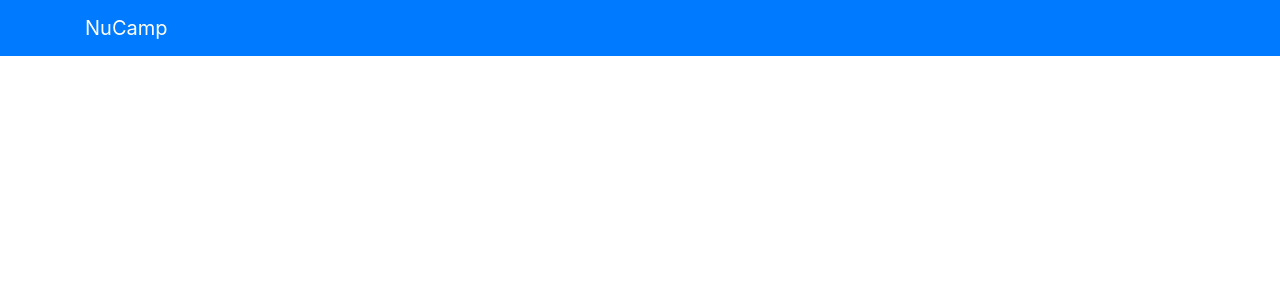
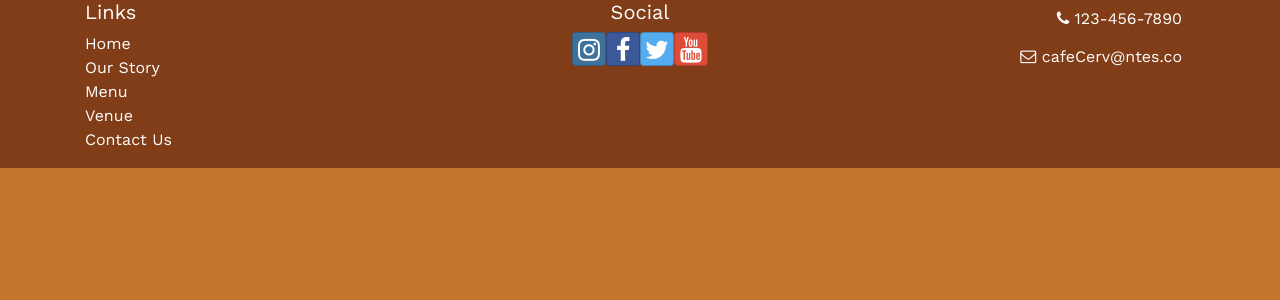
Before and after one commit to wacwestley/Cafe_Cervantes_React, a React (Create React App) app: page / in a window 1280 px wide. Shown: the top 300 px of the page. Built offline with nearby package versions, Linux system fonts and the light colour scheme.

Commit message:
nothing working footer seems done working on header

```diff
--- a/package.json
+++ b/package.json
@@ -3,13 +3,18 @@
   "version": "0.1.0",
   "private": true,
   "dependencies": {
+    "@fontsource/courgette": "^4.2.1",
+    "@fontsource/work-sans": "^4.2.1",
     "@testing-library/jest-dom": "^5.11.4",
     "@testing-library/react": "^11.1.0",
     "@testing-library/user-event": "^12.1.10",
     "bootstrap": "4.5.2",
+    "bootstrap-social": "5.1.1",
+    "font-awesome": "4.7.0",
     "react": "^17.0.1",
     "react-dom": "^17.0.1",
     "react-popper": "1.3.6",
+    "react-router-dom": "5.2.0",
     "react-scripts": "4.0.2",
     "reactstrap": "8.5.1",
     "web-vitals": "^1.0.1"
--- a/src/App.css
+++ b/src/App.css
@@ -1,38 +1,84 @@
-.App {
-  text-align: center;
-}
+/*global*/
+body {
+  background-color: #C5742C;
+  color: white;
+  font-family: "Work Sans", sans-serif; }
 
-.App-logo {
-  height: 40vmin;
-  pointer-events: none;
-}
+h1 {
+  font-size: 4rem; }
 
-@media (prefers-reduced-motion: no-preference) {
-  .App-logo {
-    animation: App-logo-spin infinite 20s linear;
-  }
-}
+h1, h2, h3 {
+  font-family: "Courgette", cursive; }
 
-.App-header {
-  background-color: #282c34;
-  min-height: 100vh;
-  display: flex;
-  flex-direction: column;
-  align-items: center;
-  justify-content: center;
-  font-size: calc(10px + 2vmin);
+.jumbotron {
+  margin: 0;
+  padding: 10px;
+  background-color: #7E8D9C; }
+
+#modalHeader {
+  background-color: #4D6E7F; }
+
+.navbar {
+  background-color: #4D6E7F; }
+
+a, a:hover {
+  color: inherit;
+  text-decoration: none; }
+
+a, a:link {
   color: white;
-}
+  text-decoration: none; }
 
-.App-link {
-  color: #61dafb;
-}
+a:hover {
+  color: #7E8D9C; }
 
-@keyframes App-logo-spin {
-  from {
-    transform: rotate(0deg);
-  }
-  to {
-    transform: rotate(360deg);
-  }
-}
+.breadcrumb-item + .breadcrumb-item::before, .breadcrumb-item.active {
+  color: #D5C9BB; }
+
+.breadcrumb {
+  background-color: #813D18; }
+
+.navbar-toggler-icon {
+  color: white; }
+
+.btn-primary {
+  background-color: #7E8D9C;
+  border-color: #7E8D9C; }
+
+.site-footer {
+  background-color: #813D18; }
+
+/*homePage*/
+#cafeCarousel {
+  position: relative; }
+
+.carousel-caption {
+  background-color: rgba(0, 0, 0, 0.5); }
+
+/*ourStory*/
+/*menu*/
+.bg-dark {
+  background-color: #813D18 !important; }
+
+.bg-light {
+  background-color: #D5C9BB !important;
+  color: #212529; }
+
+/*venue*/
+/*contactUs*/
+.btn-light {
+  background-color: #D5C9BB;
+  border-color: #D5C9BB; }
+
+.map-responsive {
+  overflow: hidden;
+  position: relative;
+  height: 250px;
+  border-radius: .25rem; }
+
+.map-responsive iframe {
+  left: 0;
+  top: 0;
+  height: 100%;
+  width: 100%;
+  position: absolute; }
--- a/src/App.js
+++ b/src/App.js
@@ -1,17 +1,21 @@
 import React, { Component } from 'react';
-import { Navbar, NavbarBrand } from 'reactstrap';
+import { BrowserRouter } from 'react-router-dom';
+import Main from './components/MainComponent';
 import './App.css';
 
 class App extends Component {
     render() {
         return (
+          <BrowserRouter>
             <div className="App">
-                <Navbar dark color="primary">
+                {/* <Navbar dark color="primary">
                 <div className="container">
-                    <NavbarBrand href="/">NuCamp</NavbarBrand>
+                    <NavbarBrand href="/">Cafe Cervantes</NavbarBrand>
                 </div>
-                </Navbar>
+                </Navbar> */}
+                <Main />
             </div>
+          </BrowserRouter>
         );
     }
 }
--- /dev/null
+++ b/src/components/FooterComponent.js
@@ -0,0 +1,36 @@
+import React from 'react';
+import { Link } from 'react-router-dom';
+
+function Footer(props) {
+    return (
+        <footer className="site-footer mb-0">
+            <div className="container">
+                <div className="row">
+                    <div className="col-sm-4 col-6">
+                        <h5>Links</h5>
+                        <ul className="list-unstyled">
+                            <li><Link to="/home">Home</Link></li>
+                            <li><Link to="/ourstory">Our Story</Link></li>
+                            <li><Link to="/menu">Menu</Link></li>
+                            <li><Link to="/venue">Venue</Link></li>
+                            <li><Link to="/contactus">Contact Us</Link></li>
+                        </ul>
+                    </div>
+                    <div className="col-sm-4 col-6 text-center">
+                        <h5>Social</h5>
+                        <a className="btn btn-social-icon btn-instagram" href="http://instagram.com/"><i className="fa fa-instagram" /></a>
+                        <a className="btn btn-social-icon btn-facebook" href="http://facebook.com/"><i className="fa fa-facebook" /></a>
+                        <a className="btn btn-social-icon btn-twitter" href="http://twitter.com/"><i className="fa fa-twitter" /></a>
+                        <a className="btn btn-social-icon btn-google" href="http://youtube.com/"><i className="fa fa-youtube" /></a>
+                    </div>
+                    <div className="col-sm-4 text-sm-right text-center">
+                        <a role="button" className="btn btn-link" href="tel:+12345678901"><i className="fa fa-phone" /> 123-456-7890</a><br />
+                        <a role="button" className="btn btn-link" href="mailto:cafeCerv@ntes.co"><i className="fa fa-envelope-o" /> cafeCerv@ntes.co</a>
+                    </div>
+                </div>
+            </div>
+        </footer>
+    );
+}
+
+export default Footer;
--- /dev/null
+++ b/src/components/HeaderComponent.js
@@ -0,0 +1,3 @@
+import React from 'react';
+
+// open HeaderComponent is nucampsite study it to add nav and jumbo
--- /dev/null
+++ b/src/components/MainComponent.js
@@ -0,0 +1,19 @@
+import React, { Component } from 'react';
+// import Header from './HeaderComponent';
+import Footer from './FooterComponent';
+import { Switch, Route, Redirect } from 'react-router-dom';
+
+class Main extends Component {
+
+    render(){
+
+        return(
+            <div>
+                {/* <Header /> */}
+                <Footer />
+            </div>
+        );
+    }
+}
+
+export default Main;
--- a/src/index.js
+++ b/src/index.js
@@ -1,9 +1,13 @@
 import React from 'react';
 import ReactDOM from 'react-dom';
 import './index.css';
-import App from './App';
 import reportWebVitals from './reportWebVitals';
 import 'bootstrap/dist/css/bootstrap.min.css';
+import '@fontsource/courgette';
+import '@fontsource/work-sans';
+import 'font-awesome/css/font-awesome.css';
+import 'bootstrap-social/bootstrap-social.css';
+import App from './App';
 
 ReactDOM.render(
   <React.StrictMode>
```
Also changed, not shown: 1 other file (tests, documents, lock files or other folders).
